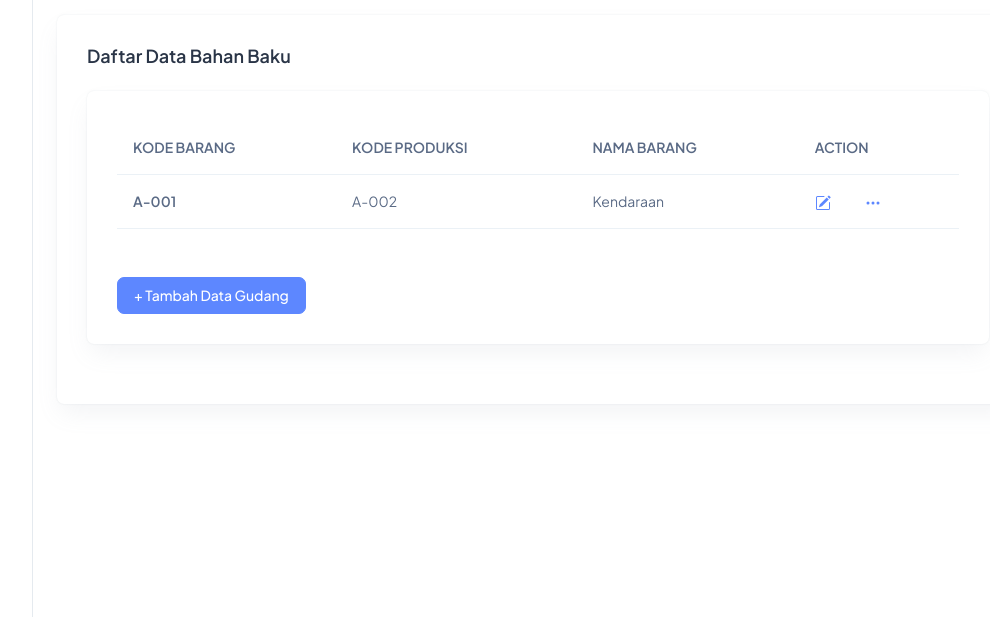
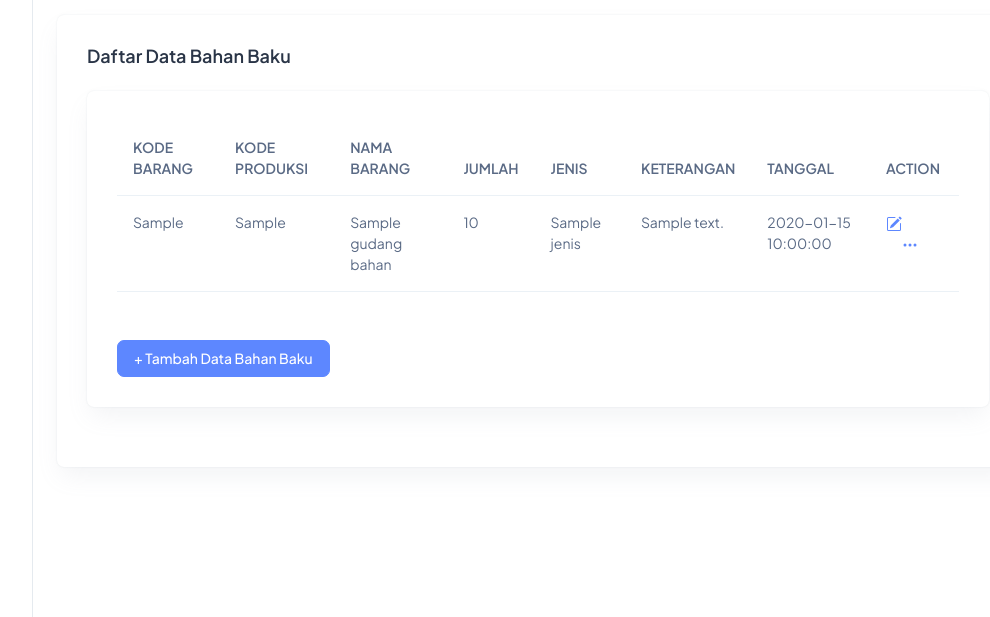
Before and after one commit to yogalpi/se-batik-ilham, a CodeIgniter 4 app: template app/Views/dataGudang.php in a window 1280 px wide. Shown: the part 70-687 px from the top of the page, without its empty margins (237-1227 px from the left). Run offline with PHP 8.4 and a stand-in for CodeIgniter, Linux system fonts and the light colour scheme; the template is opened without the code that fills it: most values are stand-ins (such as "Sample title", 1, 10 or a date in 2020); data that the repository does not hold is empty; some libraries are stand-ins or nearby versions.

Commit message:
Gudang Bahan Baku

```diff
--- a/app/Views/dataGudang.php
+++ b/app/Views/dataGudang.php
@@ -16,14 +16,23 @@
                             <th scope="col">KODE BARANG</th>
                             <th scope="col">KODE PRODUKSI</th>
                             <th scope="col">NAMA BARANG</th>
+                            <th scope="col">JUMLAH</th>
+                            <th scope="col">JENIS</th>
+                            <th scope="col">KETERANGAN</th>
+                            <th scope="col">TANGGAL</th>
                             <th scope="col">ACTION</th>
                             </tr>
                         </thead>
                         <tbody>
+                        <?php foreach ($gudangBahan as $gb) :?>
                             <tr>
-                            <th scope="row">A-001</th>
-                            <td>A-002</td>
-                            <td>Kendaraan</td>
+                            <td scope="row"><?= $gb["kode_barang"] ?></td>
+                            <td scope="row"><?= $gb["kode_produksi"] ?></td>
+                            <td scope="row"><?= $gb["nama_barang"] ?></td>
+                            <td scope="row"><?= $gb["jumlah"] ?></td>
+                            <td scope="row"><?= $gb["jenis"] ?></td>
+                            <td scope="row"><?= $gb["keterangan"] ?></td>
+                            <td scope="row"><?= $gb["tanggal"] ?></td>
                             <td>
                                 <a href="#" class="me-3">
                                     <i class="bi bi-pencil-square"></i>
@@ -41,10 +50,11 @@
 
                             </td>
                             </tr>
+                          <?php endforeach ?>
                         </tbody>
                     </table>
 
-                    <a href="/manajemen_aset"><button type="submit" class="btn btn-primary">+ Tambah Data Gudang</button></a>
+                    <a href="/input_gudang"><button type="submit" class="btn btn-primary">+ Tambah Data Bahan Baku</button></a>
 
                 </div>
               </div>
```
Also changed, not shown: app/Config/Routes.php (+10 -0 lines), app/Controllers/GudangController.php (+28 -2 lines), app/Models/GudangBahanBakuModel.php (added, +13 -0 lines), app/Views/inputGudang.php (+4 -4 lines).
